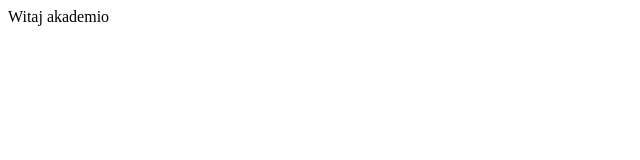
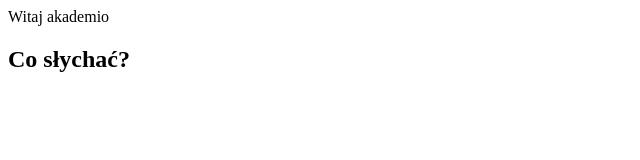
Before and after one commit to Przemek-Pastwa/akademia-test, a plain HTML site: page index.html in a window 1280 px wide. Shown: the whole page, without its empty margins (0-640 px from the left). Drawn offline with Linux system fonts and the light colour scheme.

Commit message:
Co słychac

```diff
--- a/index.html
+++ b/index.html
@@ -11,5 +11,6 @@
 </head>
 <body>
 Witaj akademio
+<h2>Co słychać?</h2>
 </body>
 </html>
```
